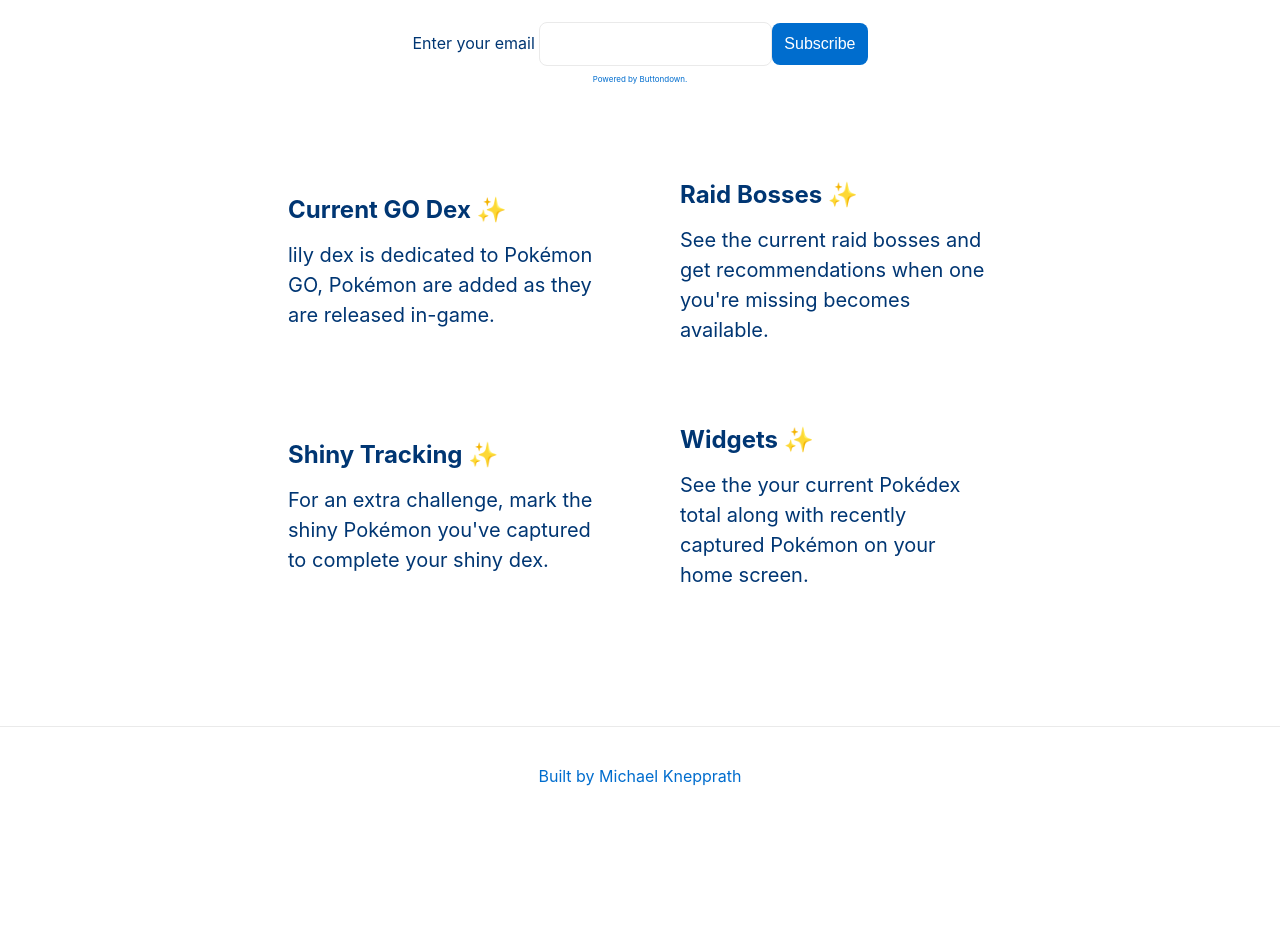
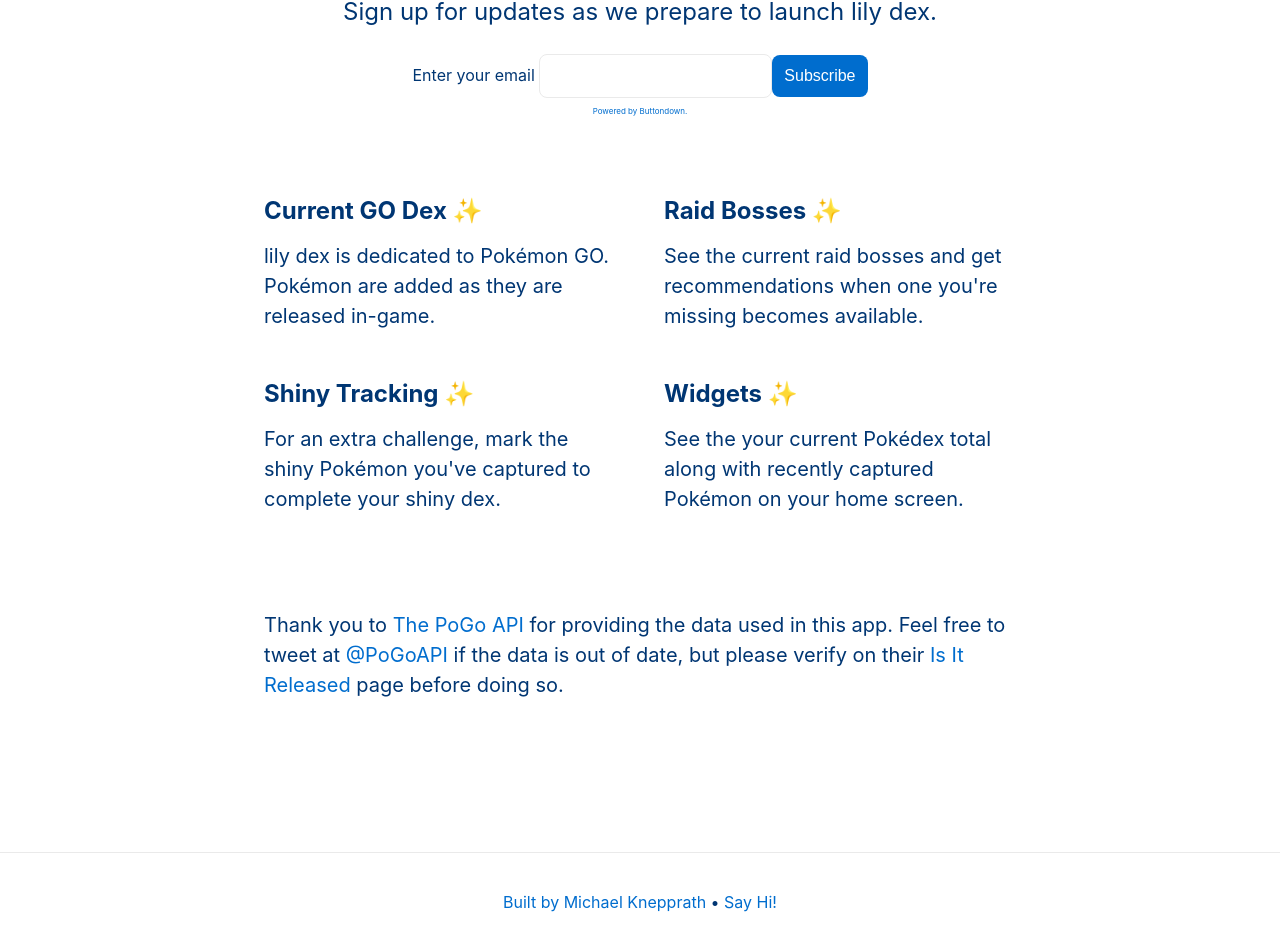
Before and after one commit to mknepprath/lily-dex-web, a Next.js app: page / in a window 1280 px wide. Shown: the part 731-1682 px from the top of the page. Before the commit the page ends 1557 px from the top, so only its background shows below. Built offline with nearby package versions, Linux system fonts and the light colour scheme.

Commit message:
Add contact to footer + PoGo API mention

```diff
--- a/components/buttondown-form.tsx
+++ b/components/buttondown-form.tsx
@@ -5,9 +5,9 @@
     action="https://buttondown.email/api/emails/embed-subscribe/mknepprath"
     method="post"
     target="popupwindow"
-    onSubmit={() =>
-      window.open("https://buttondown.email/mknepprath", "popupwindow")
-    }
+    onSubmit={() => {
+      window.open("https://buttondown.email/mknepprath", "popupwindow");
+    }}
     className={"embeddable-buttondown-form " + styles.form}
   >
     <label htmlFor="bd-email">Enter your email </label>
--- a/pages/index.tsx
+++ b/pages/index.tsx
@@ -64,7 +64,7 @@
           <div className={styles.card}>
             <h3>Current GO Dex ✨</h3>
             <p>
-              lily dex is dedicated to Pokémon GO, Pokémon are added as they are
+              lily dex is dedicated to Pokémon GO. Pokémon are added as they are
               released in-game.
             </p>
           </div>
@@ -93,16 +93,58 @@
             </p>
           </div>
         </div>
+
+        <div className={styles.grid}>
+          <div className={styles.thanks}>
+            <p>
+              Thank you to{" "}
+              <a
+                href="https://pogoapi.net"
+                target="_blank"
+                rel="noopener noreferrer"
+              >
+                The PoGo API
+              </a>{" "}
+              for providing the data used in this app. Feel free to tweet at{" "}
+              <a
+                href="https://twitter.com/PoGoAPI"
+                target="_blank"
+                rel="noopener noreferrer"
+              >
+                @PoGoAPI
+              </a>{" "}
+              if the data is out of date, but please verify on their{" "}
+              <a
+                href="https://pogoapi.net/Is_It_Released/"
+                target="_blank"
+                rel="noopener noreferrer"
+              >
+                Is It Released
+              </a>{" "}
+              page before doing so.
+            </p>
+          </div>
+        </div>
       </main>
 
       <footer className={styles.footer}>
+        <p>
           <a
             href="https://mknepprath.com/writing/lily-dex"
             target="_blank"
             rel="noopener noreferrer"
           >
             Built by Michael Knepprath
+          </a>{" "}
+          •{" "}
+          <a
+            href="https://twitter.com/mknepprath"
+            target="_blank"
+            rel="noopener noreferrer"
+          >
+            Say Hi!
           </a>
+        </p>
       </footer>
     </div>
   );
--- a/styles/Home.module.css
+++ b/styles/Home.module.css
@@ -58,8 +58,7 @@
 }
 
 .panel {
-  margin: 1rem;
-  flex-basis: 45%;
+  flex-basis: 50%;
   padding: 1.5rem;
   text-align: left;
   transition: color 0.15s ease, border-color 0.15s ease;
@@ -92,7 +91,7 @@
 }
 
 .main {
-  padding: 6rem 0.5rem;
+  padding: 8rem 0.5rem;
   flex: 1;
   display: flex;
   flex-direction: column;
@@ -111,12 +110,6 @@
 
 .footer img {
   margin-left: 0.5rem;
-}
-
-.footer a {
-  display: flex;
-  justify-content: center;
-  align-items: center;
 }
 
 .title {
@@ -155,8 +148,7 @@
 }
 
 .card {
-  margin: 1rem;
-  flex-basis: 45%;
+  flex-basis: 50%;
   padding: 1.5rem;
   text-align: left;
   color: inherit;
@@ -175,6 +167,20 @@
   line-height: 1.5;
 }
 
+.thanks {
+  padding: 1.5rem;
+  text-align: left;
+  color: inherit;
+  text-decoration: none;
+  transition: color 0.15s ease, border-color 0.15s ease;
+}
+
+.thanks p {
+  margin: 0;
+  font-size: 1.25rem;
+  line-height: 1.5;
+}
+
 @media (max-width: 640px) {
   .grid {
     width: 100%;
```
Lines whose indentation alone changed are shown as unchanged.
